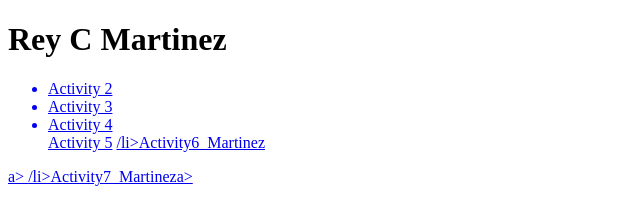
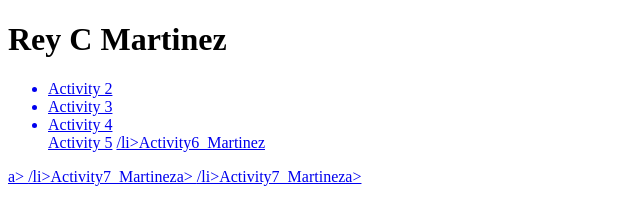
Before and after one commit to RYM169/Microcredentials, a plain HTML site: page index.html in a window 1280 px wide. Shown: the whole page, without its empty margins (0-640 px from the left). Drawn offline with Linux system fonts and the light colour scheme.

Commit message:
Add files via upload

```diff
--- a/index.html
+++ b/index.html
@@ -13,6 +13,7 @@
         <a href="Activity5_Martinez/index.html"></li>Activity 5</li></a>
         <a href="Activity6_Martinez/index.html"<>/li>Activity6_Martinez</li></ul>a>
         <a href="Activity7_Martinez/index.html"<>/li>Activity7_Martinez</li></ul>a>
+        <a href="Activity8_Martinez/index.html"<>/li>Activity7_Martinez</li></ul>a>
 
         </ul>
 
```
